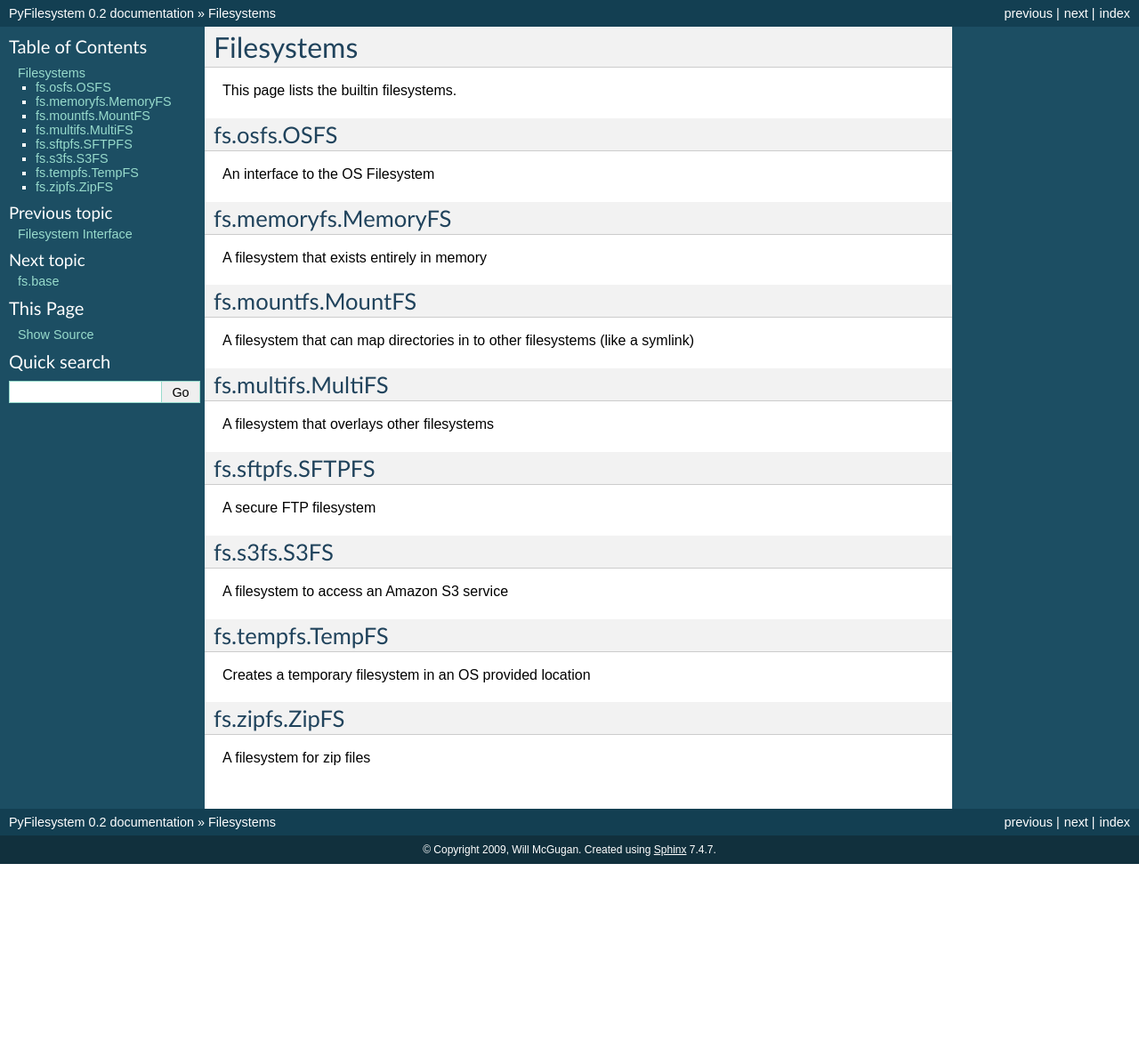
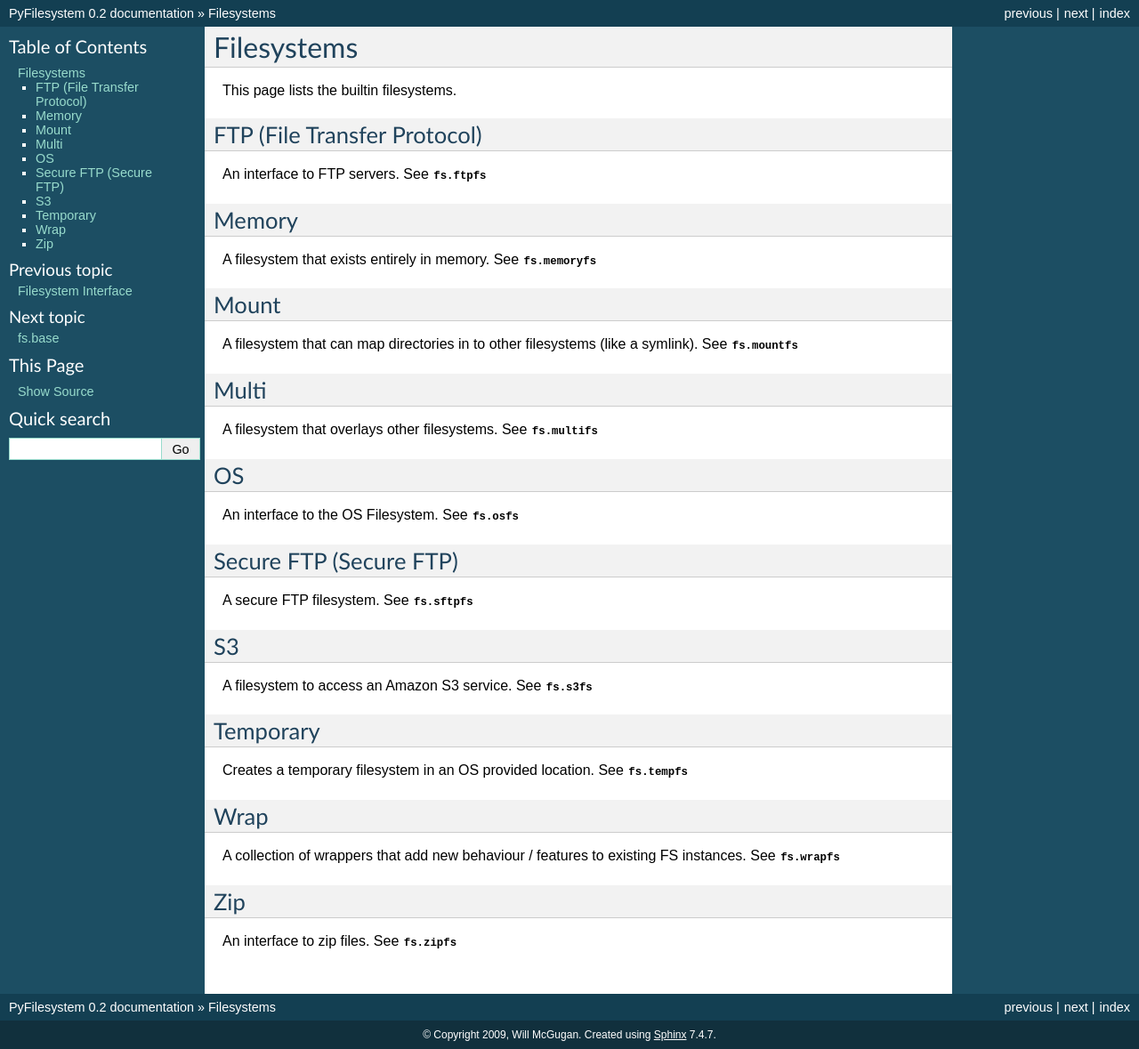
Before and after one commit to PyFilesystem/pyfilesystem, a Sphinx documentation site: the page built from docs/filesystems.rst, in a window 1280 px wide. Shown: the whole page at 89% size. Built offline with Sphinx 7.4.7, drawn with Linux system fonts in a browser that asks for light colours; pages that are not in the unit, such as notebooks, are missing from menus; before the commit the page ends 971 px from its top, so only the background shows below that.

Commit message:
More documentation

```diff
--- a/docs/filesystems.rst
+++ b/docs/filesystems.rst
@@ -4,34 +4,50 @@ Filesystems
 This page lists the builtin filesystems.
 
 
-fs.osfs.OSFS
-------------
-An interface to the OS Filesystem
+FTP (File Transfer Protocol)
+----------------------------
+An interface to FTP servers. See :mod:`fs.ftpfs`
 
-fs.memoryfs.MemoryFS
---------------------
-A filesystem that exists entirely in memory
 
-fs.mountfs.MountFS
-------------------
-A filesystem that can map directories in to other filesystems (like a symlink)
+Memory
+------
+A filesystem that exists entirely in memory. See :mod:`fs.memoryfs`
 
-fs.multifs.MultiFS
-------------------
-A filesystem that overlays other filesystems
 
-fs.sftpfs.SFTPFS
-----------------
-A secure FTP filesystem
+Mount
+-----
+A filesystem that can map directories in to other filesystems (like a symlink). See :mod:`fs.mountfs`
 
-fs.s3fs.S3FS
-------------
-A filesystem to access an Amazon S3 service
 
-fs.tempfs.TempFS
-----------------
-Creates a temporary filesystem in an OS provided location
+Multi
+-----
+A filesystem that overlays other filesystems. See :mod:`fs.multifs`
 
-fs.zipfs.ZipFS
---------------
-A filesystem for zip files
+
+OS
+--
+An interface to the OS Filesystem. See :mod:`fs.osfs`
+
+Secure FTP (Secure FTP)
+----------------------
+A secure FTP filesystem. See :mod:`fs.sftpfs`
+
+
+S3
+--
+A filesystem to access an Amazon S3 service. See :mod:`fs.s3fs`
+
+
+Temporary
+---------
+Creates a temporary filesystem in an OS provided location. See :mod:`fs.tempfs`
+
+
+Wrap
+----
+A collection of wrappers that add new behaviour / features to existing FS instances. See :mod:`fs.wrapfs`
+
+
+Zip
+---
+An interface to zip files. See :mod:`fs.zipfs`
--- a/docs/index.rst
+++ b/docs/index.rst
@@ -28,8 +29,10 @@ Code Documentation
    base.rst
    browsewin.rst
    errors.rst
+   ftpfs.rst
    memoryfs.rst
    mountfs.rst
+   multifs.rst
    osfs.rst
    path.rst
    s3fs.rst
--- a/docs/introduction.rst
+++ b/docs/introduction.rst
@@ -1,7 +1,7 @@
 Introduction
 ============
 
-PyFilesystem is a Python module that provides a common interface to disparate filesystems -- which allows you to write code that works with files and directories regardless of their source and location.
+PyFilesystem is a Python module that provides a common interface to disparate filesystems, which allows the developer to write code that works with files and directories regardless of their source and location.
 
 Think of PyFilesystem (FS) objects as the next logical step to Python's _file_ objects. Just as file-like objects abstract a single file, FS objects abstract the whole filesystem by providing a common interface to operations such as reading directories, getting file information, opening/copying/deleting files etc.
 
--- a/docs/path.rst
+++ b/docs/path.rst
@@ -1,5 +1,2 @@
-fs.path
-=========
-
 .. automodule:: fs.path
     :members:
```
Also changed, not shown: other parts of docs/index.rst (+1 -0 lines), docs/interface.rst (+27 -27 lines), 3 other files.
